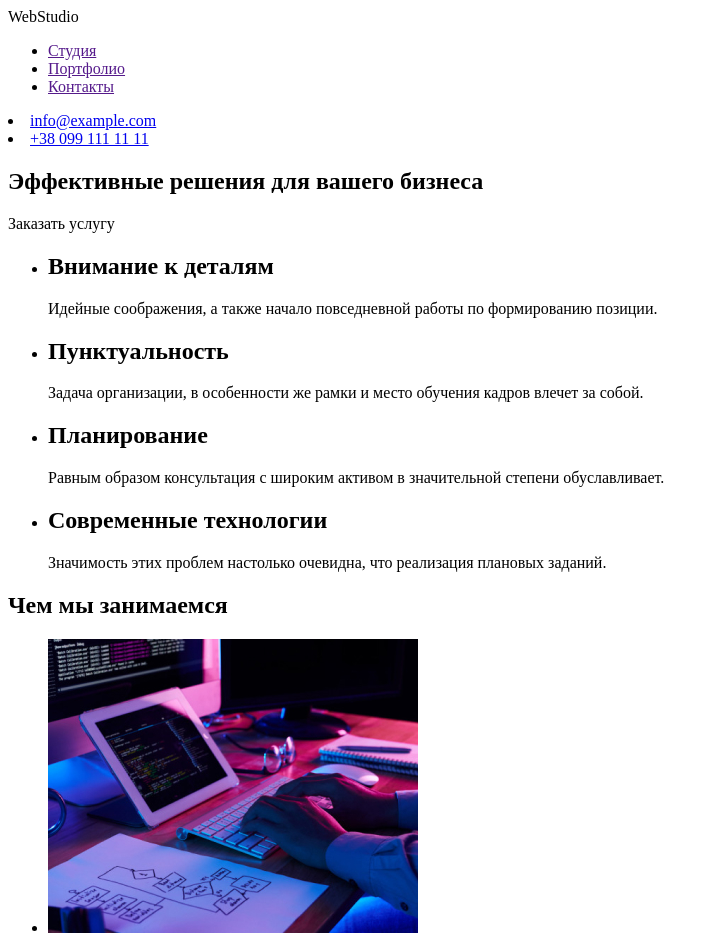
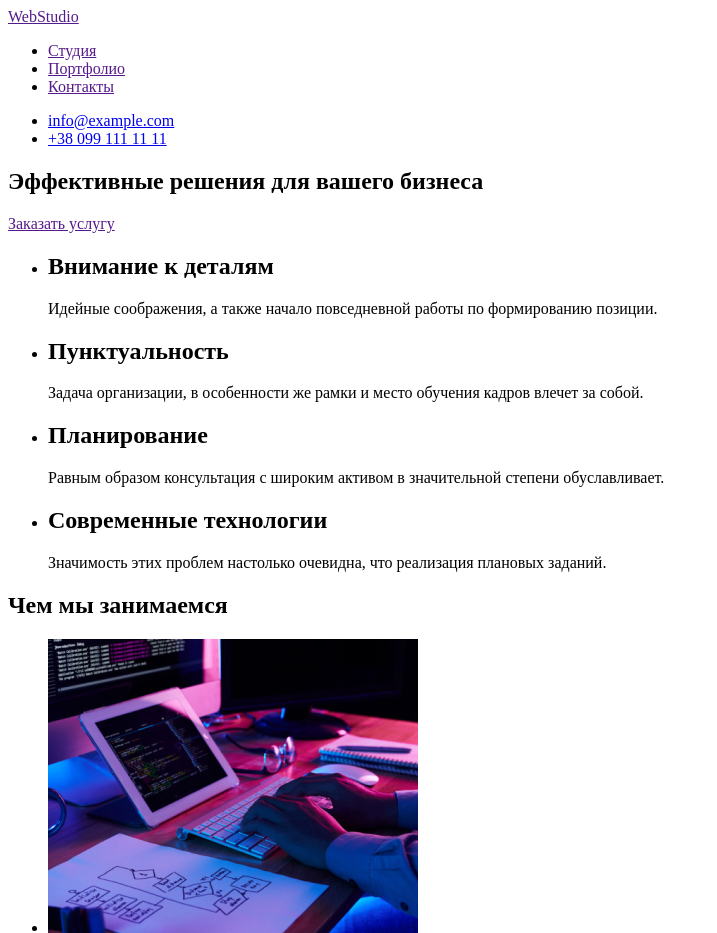
Before and after one commit to IrynaPohorilets/goit-markup-hw-01, a plain HTML site: page index.html in a window 1280 px wide. Shown: the top 933 px of the page, without its empty margins (0-717 px from the left). Drawn offline with Linux system fonts and the light colour scheme.

Commit message:
final changes

```diff
--- a/index.html
+++ b/index.html
@@ -7,32 +7,32 @@
     <title>Document</title>
 </head>
 <!-- Header section -->
-<header class="header"></header>
+<header class="header">
     <nav>
-        <a class="logo" id="index.html" hrew>WebStudio</a>
+        <a class="logo" href="">WebStudio</a>
         <ul>
         <li><a href="">Студия</a></li>
         <li><a href="">Портфолио</a></li>
         <li><a href="">Контакты</a></li>
         </ul>
-        <li>
+        <ul>
+            <li>
         <a class="footer-link" href="mailto:info@example.com">info@example.com</a>
         </li>
         <li>
         <a class="" href="tel:+380991111111">+38 099 111 11 11</a>
         </li>
+        </ul>
         </nav>
-    </a>
 </header>
 <!-- Main section -->
 <main>
 <div>
     <section>
         <h1>Эффективные решения для вашего бизнеса</h1>
-        <a href=""></a>Заказать услугу</a>
+        <a href="">Заказать услугу</a>
     </section>
     </div>
-
     <section>
         <ul>
             <li>
@@ -56,7 +56,6 @@
         </section>
 
     </section>
-</div>
 <!--Adout section-->
 <section class="adout">
 <ul class="about-list">
@@ -65,7 +64,7 @@
         src="./images/about/img.jpg" alt="Набор текста" width="370" height="294" /></li>
     <li class="about-item">
         <img class="about-img"
-        src="./images/about/img1.jpg" alt="работа с телефоном "width="370" height="294" /></li>
+        src="./images/about/img1.jpg" alt="работа с телефоном " width="370" height="294" /></li>
     <li class="about-item">
         <img class="about-img"
         src="./images/about/img2.jpg" alt="Выбор цвета" width="370" height="294" /></li>
@@ -104,7 +103,7 @@
 </main>
 <!-- Footer section -->
 <footer class="footer">
-    <a class="logo" id="index.html" hrew>WebStudio</a>
+    <a class="logo" href= "">WebStudio</a>
     <address class="footer-address">
 <ul class="footer-list">
     <li class="footer-item">
```
